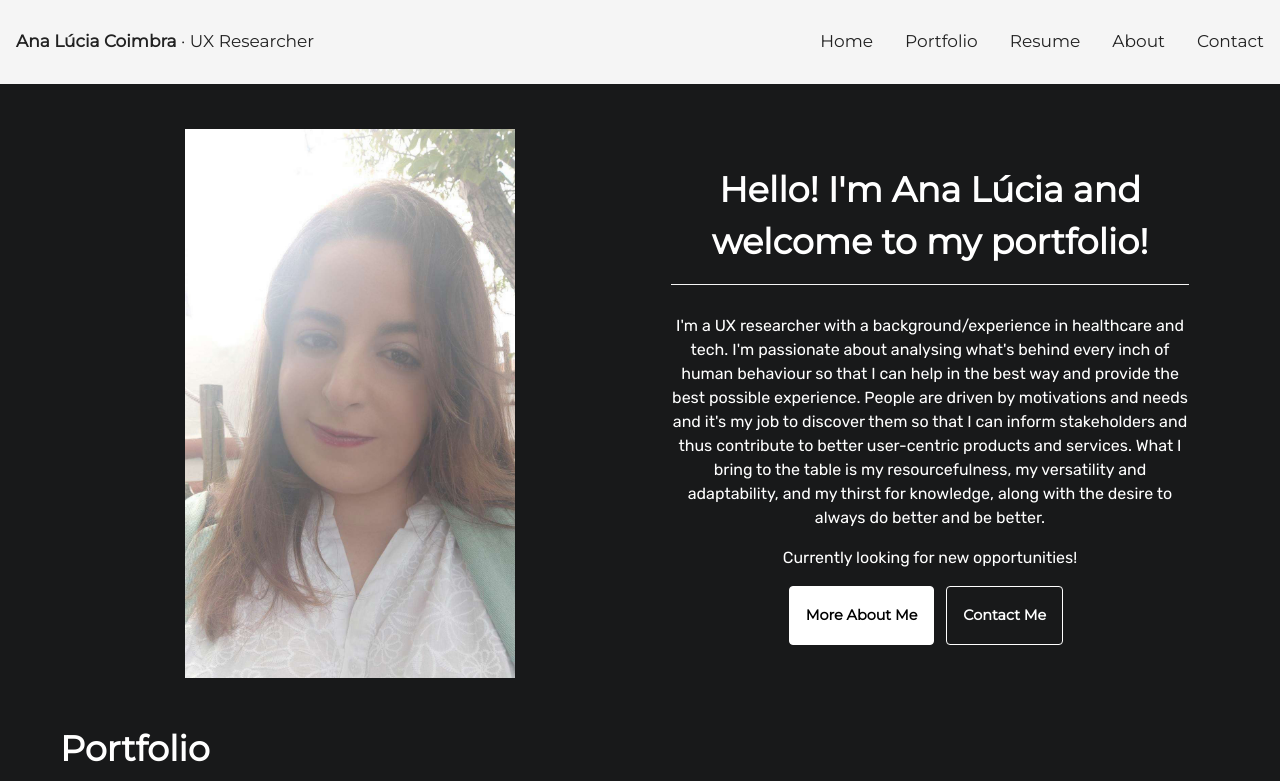
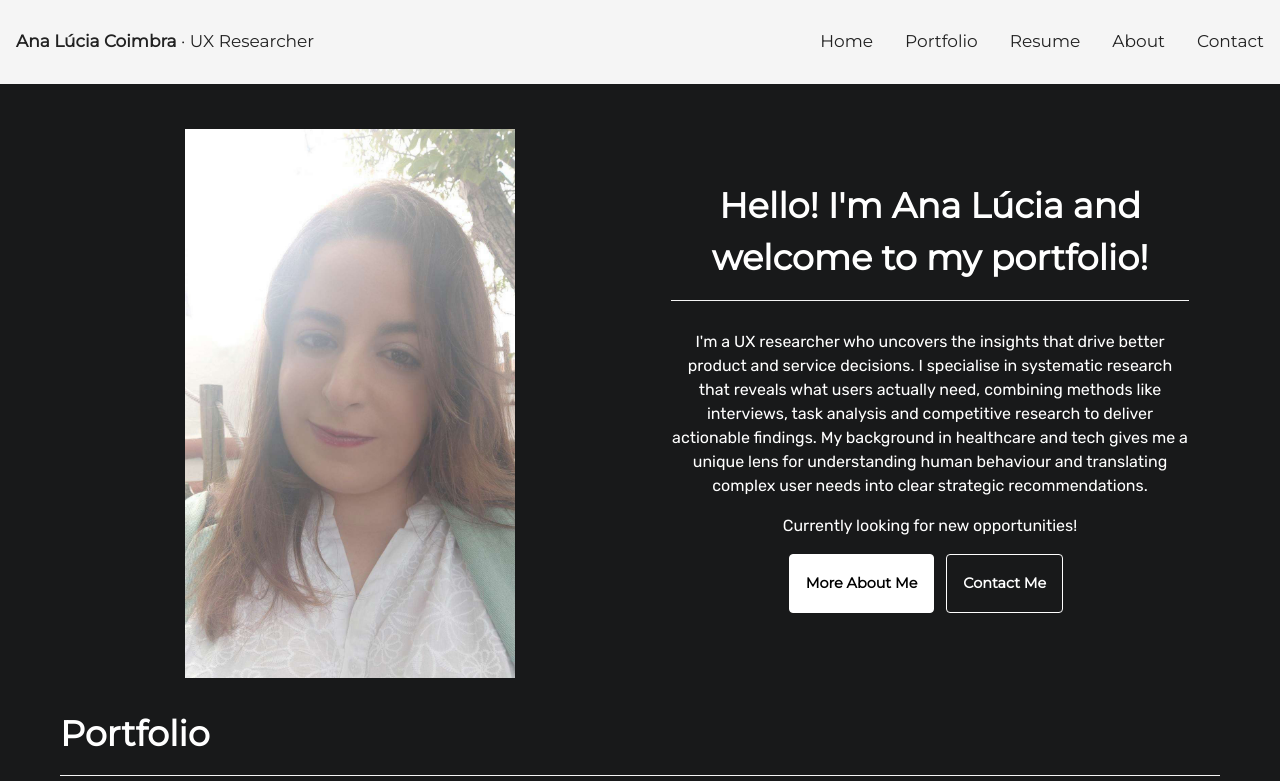
Before and after one commit to analuciacoimbra/analuciacoimbra.github.io, a Jekyll site: the page built from index.html, in a window 1280 px wide and 900 px high, cut to the strip 0-781 px from the top of the window. Built offline with Jekyll 4.4.1, drawn with Linux system fonts in a browser that asks for light colours.

Commit message:
Update index.html

```diff
--- a/index.html
+++ b/index.html
@@ -13,15 +13,13 @@
         Hello! I'm Ana Lúcia and welcome to my portfolio!
       </h1>
       <p>
-        I'm a UX researcher with a background/experience in healthcare and tech.
-        I'm passionate about analysing what's behind every inch of human
-        behaviour so that I can help in the best way and provide the best
-        possible experience. People are driven by motivations and needs and it's
-        my job to discover them so that I can inform stakeholders and thus
-        contribute to better user-centric products and services. What I bring to
-        the table is my resourcefulness, my versatility and adaptability, and my
-        thirst for knowledge, along with the desire to always do better and be
-        better.
+        I'm a UX researcher who uncovers the insights that drive better product
+        and service decisions. I specialise in systematic research that reveals
+        what users actually need, combining methods like interviews, task
+        analysis and competitive research to deliver actionable findings. My
+        background in healthcare and tech gives me a unique lens for
+        understanding human behaviour and translating complex user needs into
+        clear strategic recommendations.
       </p>
       <p>Currently looking for new opportunities!</p>
       <a href="./aboutme" class="btn btn-primary">More About Me</a>
```
